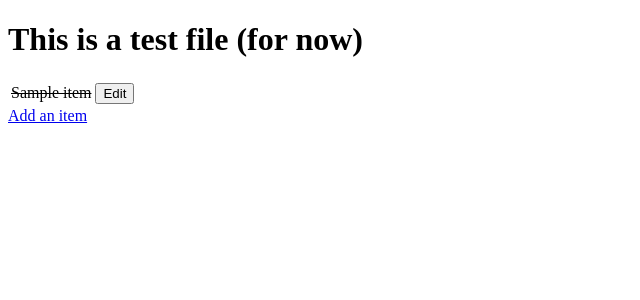
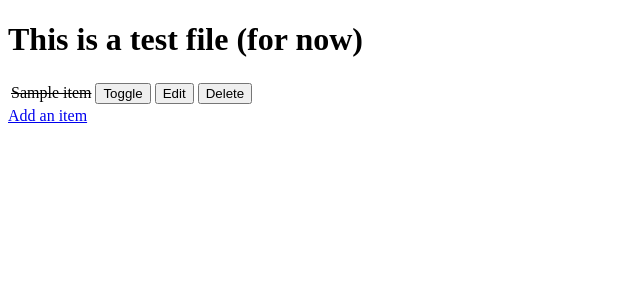
Before and after one commit to gfpkelly1986/django-combi-todo-blog, a Django app: page / in a window 1280 px wide. Shown: the top 300 px of the page, without its empty margins (0-640 px from the left). Run offline with Django 3.2, Linux system fonts and the light colour scheme; tables that the repository leaves empty hold one stand-in row (values such as "Sample post").

Commit message:
Add D in CRUD and toggle boolean function

```diff
--- a/django_todo/urls.py
+++ b/django_todo/urls.py
@@ -15,18 +15,21 @@ Including another URLconf
 """
 from django.contrib import admin
 from django.urls import path, include
-from todo.views import get_todo_list, add_item, edit_item, PostList, PostDetail, PostLike
-
+from todo import views
+# get_todo_list, add_item, edit_item,
+# PostList, PostDetail, PostLike, toggle_item
 urlpatterns = [
     path('admin/', admin.site.urls),
     # The blank string is for the home page,
     # change when combining projects together.
-    path('', get_todo_list, name='get_todo_list'),
+    path('', views.get_todo_list, name='get_todo_list'),
     path('summernote/', include('django_summernote.urls')),
-    path('add/', add_item, name='add_item'),
-    path('edit/<item_id>', edit_item, name='edit'),
-    path('todo/templates/index.html/', PostList.as_view(), name='home'),
-    path('<slug:slug>/', PostDetail.as_view(), name='post_detail'),
-    path('like/<slug:slug>', PostLike.as_view(), name='post_like'),
+    path('add/', views.add_item, name='add_item'),
+    path('edit/<item_id>', views.edit_item, name='edit'),
+    path('toggle/<item_id>', views.toggle_item, name='toggle'),
+    path('delete/<item_id>', views.delete_item, name='delete'),
+    path('todo/templates/index.html/', views.PostList.as_view(), name='home'),
+    path('<slug:slug>/', views.PostDetail.as_view(), name='post_detail'),
+    path('like/<slug:slug>', views.PostLike.as_view(), name='post_like'),
     path('accounts/', include('allauth.urls')),
 ]
--- a/todo/templates/todo/todo_list.html
+++ b/todo/templates/todo/todo_list.html
@@ -23,8 +23,18 @@
                 </td>
                     {% endif %}
                 <td>
+                    <a href="/toggle/{{ item.id }}">
+                        <button>Toggle</button>
+                    </a>
+                </td>
+                <td>
                     <a href="/edit/{{ item.id }}">
                         <button>Edit</button>
+                    </a>
+                </td>
+                <td>
+                    <a href="/delete/{{ item.id }}">
+                        <button>Delete</button>
                     </a>
                 </td>
             </tr>
--- a/todo/views.py
+++ b/todo/views.py
@@ -33,6 +33,7 @@ def add_item(request):
     return render(request, 'todo/add_item.html', context)
 
 
+# This fuction UPDATES an item!
 def edit_item(request, item_id):
     item = get_object_or_404(Item, id=item_id)
     if request.method == 'POST':
@@ -47,6 +48,21 @@ def edit_item(request, item_id):
     }
     return render(request, 'todo/edit_item.html', context)
 
+
+# This function is used to toggle an items done status,
+# Use to turn boolean fields on and off in similar situations
+def toggle_item(request, item_id):
+    item = get_object_or_404(Item, id=item_id)
+    item.done = not item.done
+    item.save()
+    return redirect('get_todo_list')
+
+
+# This function DELETES an item!
+def delete_item(request, item_id):
+    item = get_object_or_404(Item, id=item_id)
+    item.delete()
+    return redirect('get_todo_list')
 
 # --- This is a CLASS-BASED View
 # --- Allows use of inheritence of django generic views
```
